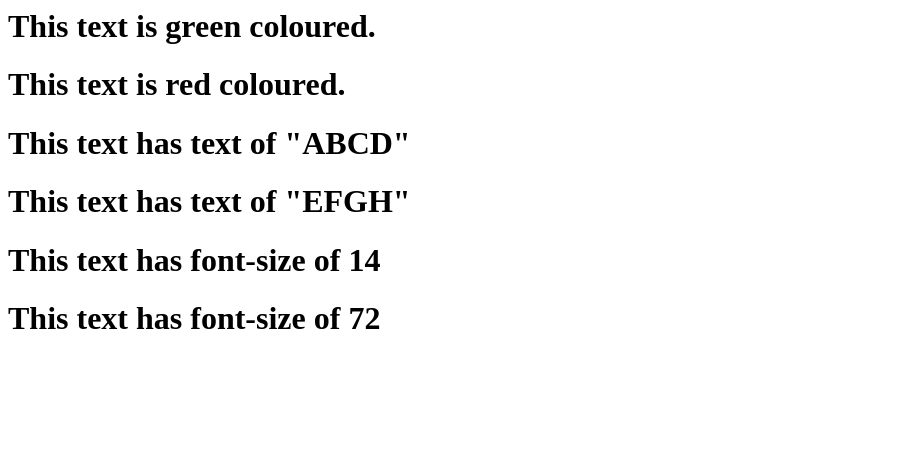
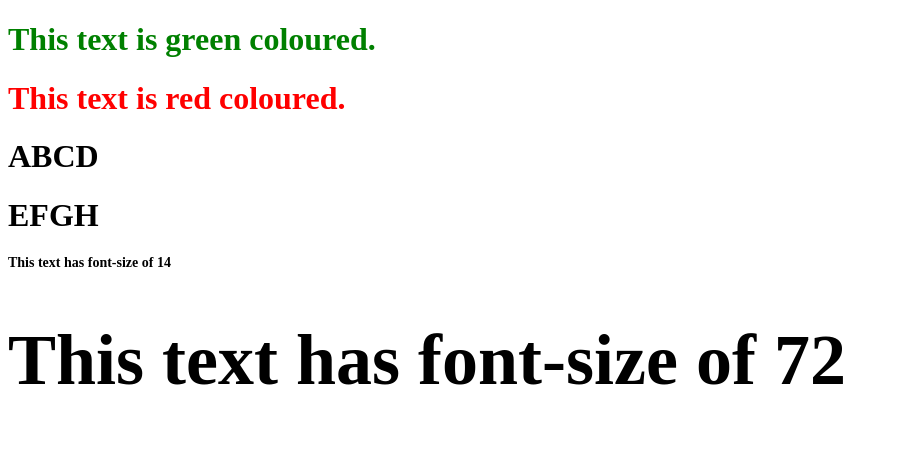
Before and after one commit to paychorn/01-DOM-concept, a website: page public/index.html in a window 1280 px wide. Shown: the whole page, without its empty margins (0-898 px from the left). Drawn offline with nearby package versions, Linux system fonts and the light colour scheme.

Commit message:
Update index.html

```diff
--- a/public/index.html
+++ b/public/index.html
@@ -1,4 +1,5 @@
-<html>
+<!DOCTYPE html>
+<html lang="en">
 <head>
     <title>Hello there!</title>
     <script src="https://ajax.googleapis.com/ajax/libs/jquery/3.5.1/jquery.min.js"></script>
@@ -7,19 +8,29 @@
             alert("You got this message immediately after reloaded.");
         });
     </script>
+    <style>
+        #green { color: green;}
+        #red { color: red;}
+        [small] { font-size: 14px; }
+        [big] { font-size: 72px; }
+    </style>
 </head>
 <body>
     <div id="by-id">
-      <h1>This text is green coloured.</h1>
-      <h1>This text is red coloured.</h1>
+        <h1 id="green">This text is green coloured.</h1>
+        <h1 id="red">This text is red coloured.</h1>
     </div>
     <div class="by-class">
-      <h1>This text has text of "ABCD"</h1>
-      <h1>This text has text of "EFGH"</h1>
+        <h1 class="ABCD">This text has text of "ABCD"</h1>
+        <h1 class="EFGH">This text has text of "EFGH"</h1>
     </div>
     <div attr="by-attr">
-      <h1>This text has font-size of 14</h1>
-      <h1>This text has font-size of 72</h1>
+        <h1 small="s">This text has font-size of 14</h1>
+        <h1 big="b">This text has font-size of 72</h1>
     </div>
+    <script>
+        $('.by-class h1:first').text("ABCD");
+        $('.by-class h1:last').text("EFGH");
+    </script>
 </body>
 </html>
```
Lines whose indentation alone changed are shown as unchanged.
